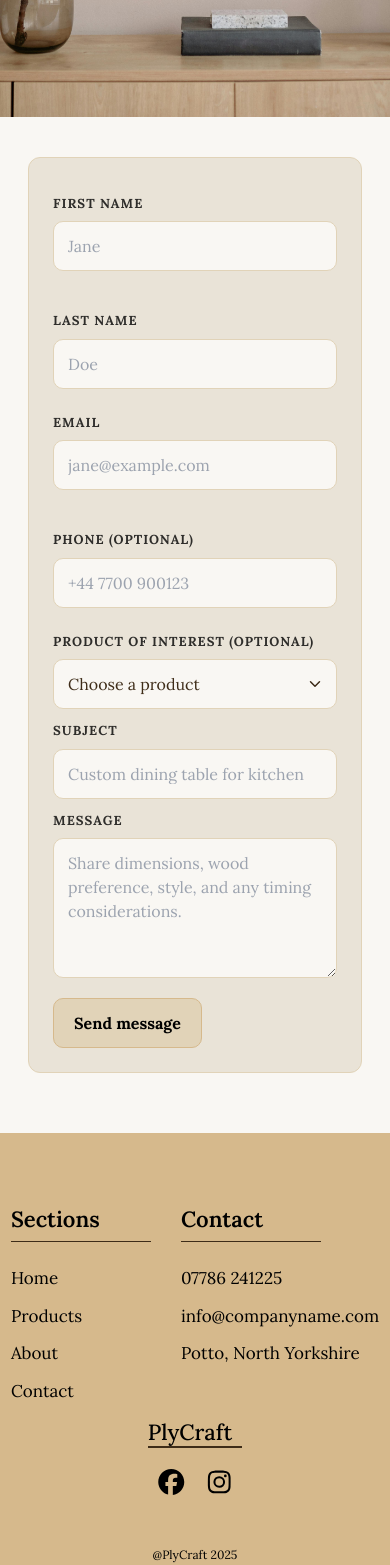
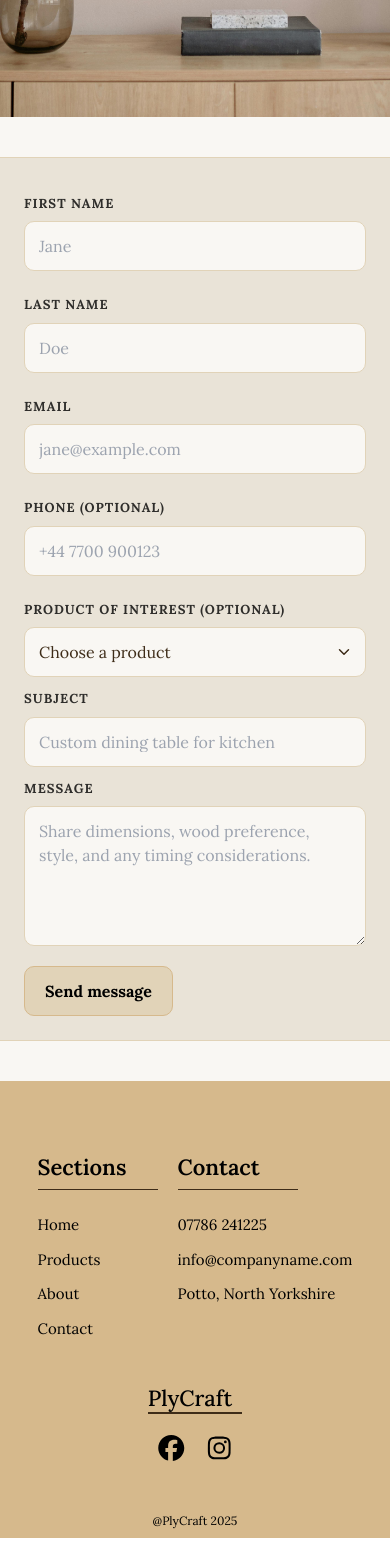
Before and after one commit to bobbyjames839/plycraft, a React (Create React App) app: page /contact in a window 390 px wide. Shown: the part 432-1997 px from the top of the page. After the commit the page ends 1970 px from the top, so only its background shows below. Built offline with nearby package versions, Linux system fonts and the light colour scheme; no server answers.

Commit message:
responsive

```diff
--- a/src/components/other/Footer.tsx
+++ b/src/components/other/Footer.tsx
@@ -7,7 +7,7 @@ export function Footer() {
         <div className="footer">
             <div className='footer_inner'>
                 <div className='footer_inner_left'>
-            <div className='footer_section footer_section_left'>
+                    <div className='footer_section'>
                         <h3 className='footer_subtitle'>Sections</h3>
                         <a href='/' className='footer_para'>Home</a>
                         <a href='/products' className='footer_para'>Products</a>
@@ -24,7 +24,7 @@ export function Footer() {
                 </div>
 
                 <div className='footer_right'>
-                <p className='h-logo'>PlyCraft</p>
+                    <p className='footer-logo'>PlyCraft</p>
                     <div className='footer_socials'>
                         <a href='https://www.facebook.com/profile.php?id=61553292410630' className='footer_social_link' aria-label="Facebook">
                         <FontAwesomeIcon icon={faFacebook} />
--- a/src/components/other/Header.tsx
+++ b/src/components/other/Header.tsx
@@ -1,6 +1,6 @@
 import { Link, useLocation, useNavigate } from 'react-router-dom';
 import '../../styles/other/Header.css';
-import { use, useEffect, useState } from 'react';
+import { useEffect, useState } from 'react';
 import { FontAwesomeIcon } from '@fortawesome/react-fontawesome';
 import { faBars, faTimes } from '@fortawesome/free-solid-svg-icons';
 import { faFacebook, faInstagram } from '@fortawesome/free-brands-svg-icons';
@@ -19,6 +19,17 @@ export function Header() {
         else if (path === '/contact') setFocused(4);
     }, [location]);
 
+    // prevent background scroll when dropdown is open
+    useEffect(() => {
+        if (navDropdown) {
+            document.body.style.overflow = 'hidden';
+        } else {
+            document.body.style.overflow = 'auto';
+        }
+        return () => {
+            document.body.style.overflow = 'auto';
+        };
+    }, [navDropdown]);
 
     return (
         <>
@@ -30,17 +41,17 @@ export function Header() {
                 <Link to="/about" className={focused === 3 ? 'h-link h-link-focused' : 'h-link'}>About</Link>
                 <Link to="/contact" className={focused === 4 ? 'h-link h-link-focused' : 'h-link'}>Contact</Link>
             </div>
-            <FontAwesomeIcon className='h-toggle' icon={faBars} onClick={() => (setNavDropdown(true))} />
+            <FontAwesomeIcon className='h-toggle' icon={faBars} onClick={() => setNavDropdown(true)} />
         </div>
 
         {navDropdown && (
         <div className="h-dropdown">
-          <FontAwesomeIcon className="h-dropdown-close" icon={faTimes} onClick={() => (setNavDropdown(false))} />
+          <FontAwesomeIcon className="h-dropdown-close" icon={faTimes} onClick={() => setNavDropdown(false)} />
           <div className="h-dropdown-links">
-            <Link className="h-dropdown-link" to="/" onClick={() => (setNavDropdown(false))}>Home</Link>
-            <Link className="h-dropdown-link" to="/products" onClick={() => (setNavDropdown(false))}>Products</Link>
-            <Link className="h-dropdown-link" to='/about' onClick={() => (setNavDropdown(false))}>About</Link>
-            <Link className="h-dropdown-link" to="/contact" onClick={() => (setNavDropdown(false))}>Contact</Link>
+            <Link className="h-dropdown-link" to="/" onClick={() => setNavDropdown(false)}>Home</Link>
+            <Link className="h-dropdown-link" to="/products" onClick={() => setNavDropdown(false)}>Products</Link>
+            <Link className="h-dropdown-link" to='/about' onClick={() => setNavDropdown(false)}>About</Link>
+            <Link className="h-dropdown-link" to="/contact" onClick={() => setNavDropdown(false)}>Contact</Link>
           </div>
 
           <div className='h-dropdown-bottom'>
--- a/src/pages/Main.tsx
+++ b/src/pages/Main.tsx
@@ -73,7 +73,7 @@ export function Main() {
                     observer.unobserve(entry.target);
                 }
             });
-        }, { root: null, threshold: 0.35, rootMargin: '0px 0px -10% 0px' });
+        }, { root: null, threshold: 0.25, rootMargin: '0px 0px -10% 0px' });
         els.forEach(el => obs.observe(el));
         return () => obs.disconnect();
     }, []);
--- a/src/styles/Contact.css
+++ b/src/styles/Contact.css
@@ -36,7 +36,7 @@
     border-radius: 12px;
     padding: 24px;
 }
-.c-row { display: grid; grid-template-columns: 1fr 1fr; gap: 16px; }
+.c-row { display: flex; gap: 16px; }
 .c-field { display: flex; flex-direction: column; gap: 8px; margin: 12px 0; }
 .c-label { font-size: 13px; font-weight: 700; letter-spacing: 1px; text-transform: uppercase; opacity: .8; }
 .c-input, .c-textarea {
@@ -99,6 +99,22 @@
 .c-select option { background: var(--color-background); color: var(--color-primary); }
 
 @media (max-width: 900px) {
-    .c-section { padding: 0 28px 60px 28px; }
-    .c-row { grid-template-columns: 1fr; }
+    .c-section {
+        padding: 0 28px 60px 28px;
+    }
+    .c-row {
+        flex-direction: column;
+        gap: 0;
+    }
 }
+
+@media (max-width: 560px) {
+    .c-section {
+        padding: 0 0 40px 0;
+    }
+    .c-form {
+        border-radius: 0;
+        border-left: none;
+        border-right: none;
+    }
+}
--- a/src/styles/Main.css
+++ b/src/styles/Main.css
@@ -26,6 +26,7 @@
 }
 .m-top-subtitle {
     font-size: 20px;
+    text-align: center;
 }
 
 /* who */
@@ -294,7 +295,7 @@
     font-size: 17px;
     line-height: 1.5;
     width: 60%;
-    min-width: 400px;
+    min-width: 350px;
     text-align: center;
 }
 .m-custom-button {
@@ -432,9 +433,11 @@
     }
     .m-who-bottom {
         padding: 0 25px;
+        height: 520px;
     }
     .m-materials {
         padding: 25px;
+        height: 700px;
     }
     .m-products {
         padding: 0 25px 120px 25px;
--- a/src/styles/ProductDetail.css
+++ b/src/styles/ProductDetail.css
@@ -125,11 +125,10 @@
 
 /* Carousel (mobile) */
 .pd-carousel { position: relative; width: 100%; }
-/* Carousel (mobile) — fixed height, centered image */
 .pd-carousel-viewport {
   width: 100%;
-  height: 400px;              /* set the exact height you want */
-  aspect-ratio: auto;         /* cancel any previous aspect-ratio */
+  height: 400px;
+  aspect-ratio: auto;
   overflow: hidden;
   border: 1px solid var(--color-secondary);
   border-radius: 10px;
--- a/src/styles/other/Footer.css
+++ b/src/styles/other/Footer.css
@@ -18,15 +18,12 @@
 
 .footer_inner_left {
     display: flex;
+    gap: 100px;
 }
 
 .footer_section {
     display: flex;
     flex-direction: column;
-}
-
-.footer_section_left {
-    margin-right: 100px;
 }
 
 .footer_subtitle {
@@ -80,20 +77,7 @@
     color: var(--darkyellow);
 }
 
-@media (max-width: 900px) {
-    .footer_inner {
-        flex-direction: column;
-    }
-}
-
-
-@media (max-width: 450px) {
-    .footer_section_left {
-        margin-right: 30px;
-    }
-}
-
-.h-logo {
+.footer-logo {
     font-size: 22px;
     font-weight: 500;
     padding-right: 10px;
@@ -101,3 +85,24 @@
     height: 32px;
     border-bottom: 2px solid var(--color-primary);
 }
+
+@media (max-width: 900px) {
+    .footer_inner {
+        flex-direction: column;
+        gap: 30px;
+    }
+}
+
+@media (max-width: 560px) {
+    .footer_inner_left {
+        gap: 20px;
+    }
+
+    .footer_subtitle {
+        width: 120px;
+    }
+
+    .footer_para {
+        font-size: 15px;
+    }
+}
--- a/src/styles/other/Header.css
+++ b/src/styles/other/Header.css
@@ -47,7 +47,7 @@
   position: fixed;
   top: 0;
   right: 0;
-  height: 100vh;
+  height: 100%;
   width: 100%;
   background-color: var(--color-background);
   display: flex;
```
Lines whose indentation alone changed are shown as unchanged.
